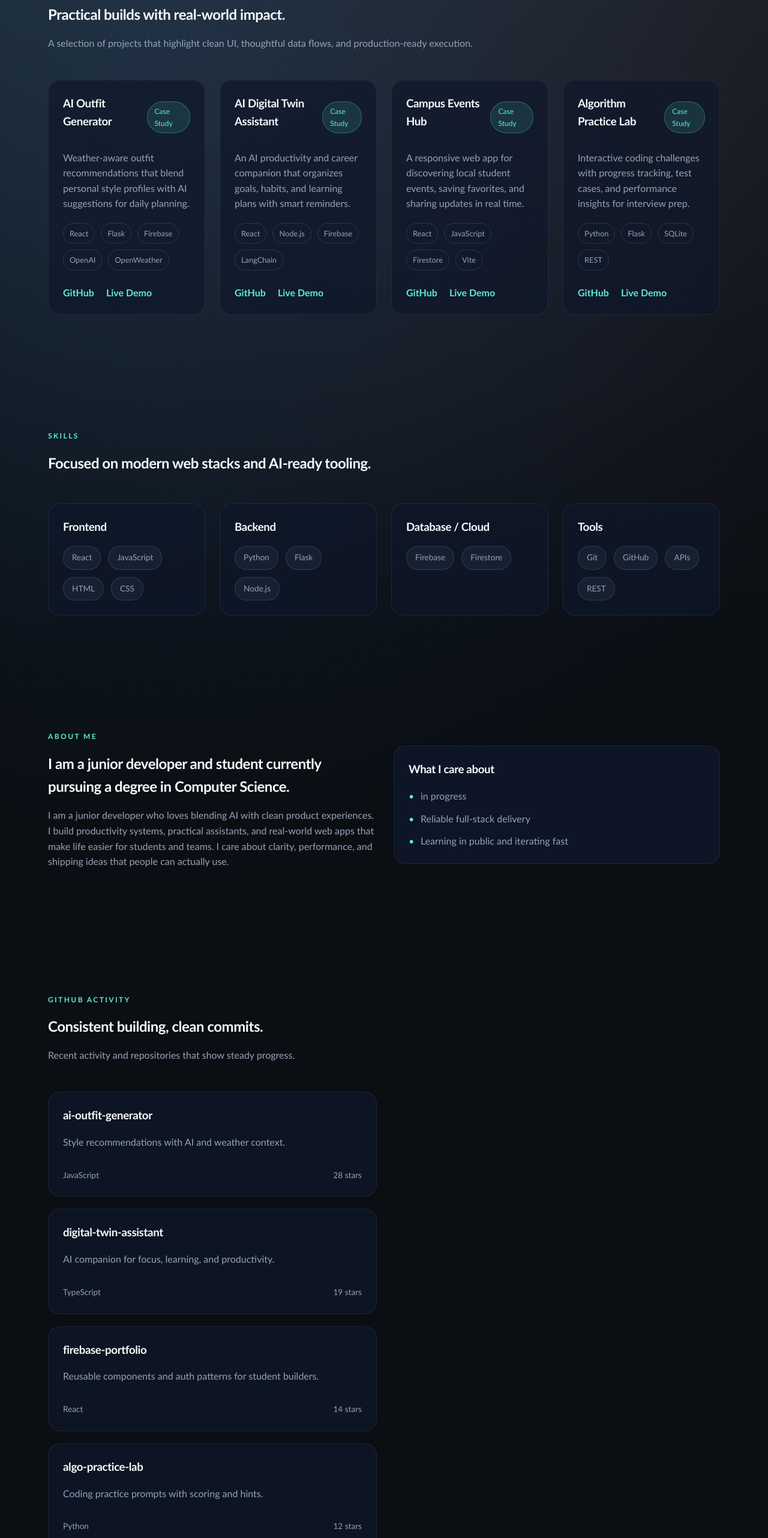
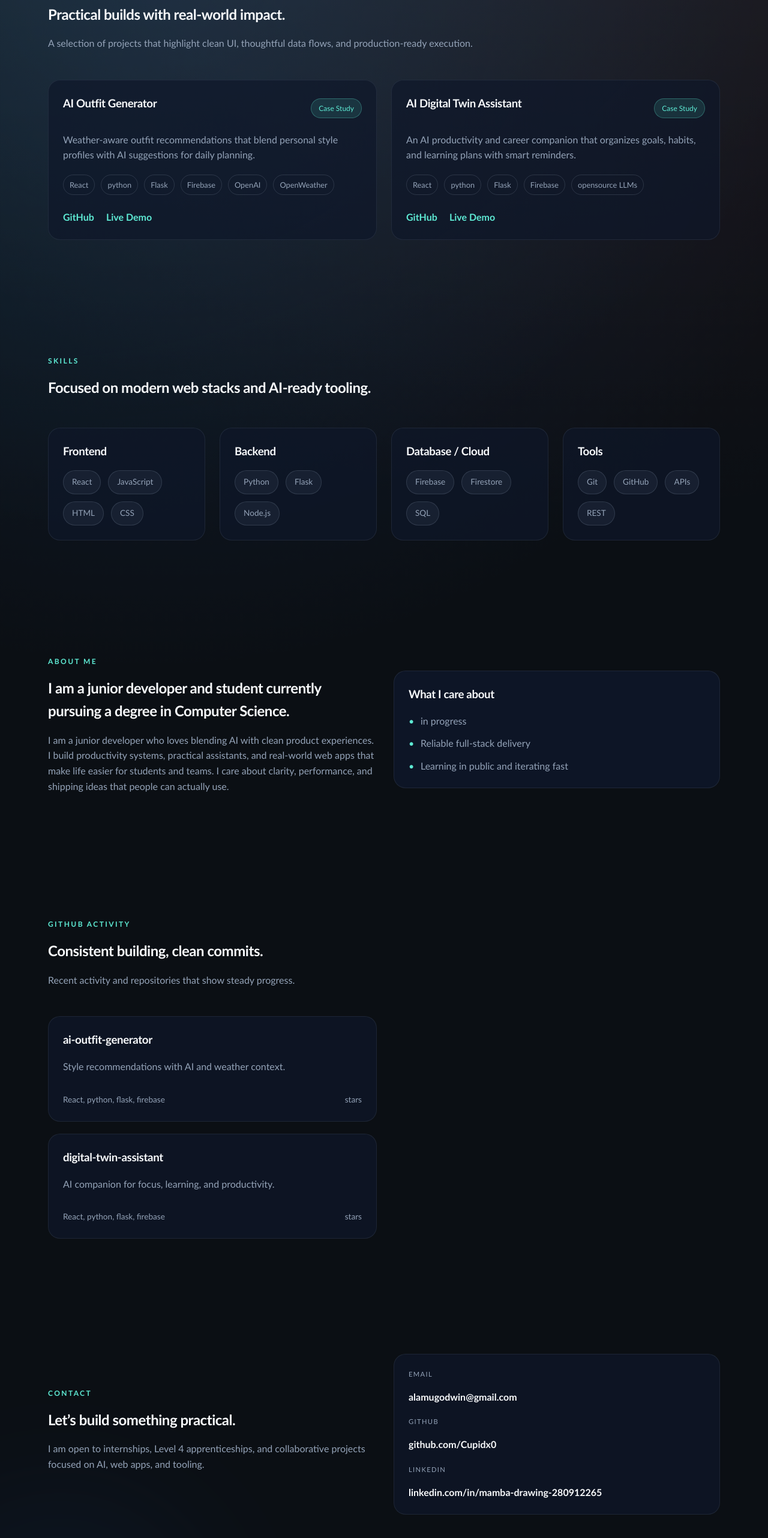
Before and after one commit to Cupidx0/porfolio2, a React (Vite) app in the folder porfolio/: page / in a window 1280 px wide. Shown: the part 800-3364 px from the top of the page at 60% size. Built offline with nearby package versions, Linux system fonts and the light colour scheme.

Commit message:
refactor: update project stack and remove unused entries in portfolio

```diff
--- a/porfolio/src/pages/portfoliopage.jsx
+++ b/porfolio/src/pages/portfoliopage.jsx
@@ -5,7 +5,7 @@ function PortfolioPage() {
             title: 'AI Outfit Generator',
             description:
             'Weather-aware outfit recommendations that blend personal style profiles with AI suggestions for daily planning.',
-            stack: ['React', 'Flask', 'Firebase', 'OpenAI', 'OpenWeather'],
+            stack: ['React','python','Flask', 'Firebase', 'OpenAI', 'OpenWeather'],
             github: 'https://github.com/Cupidx0',
             demo: 'https://example.com',
         },
@@ -13,23 +13,7 @@ function PortfolioPage() {
             title: 'AI Digital Twin Assistant',
             description:
             'An AI productivity and career companion that organizes goals, habits, and learning plans with smart reminders.',
-            stack: ['React', 'Node.js', 'Firebase', 'LangChain'],
-            github: 'https://github.com/Cupidx0',
-            demo: 'https://example.com',
-        },
-        {
-            title: 'Campus Events Hub',
-            description:
-            'A responsive web app for discovering local student events, saving favorites, and sharing updates in real time.',
-            stack: ['React', 'JavaScript', 'Firestore', 'Vite'],
-            github: 'https://github.com/Cupidx0',
-            demo: 'https://example.com',
-        },
-        {
-            title: 'Algorithm Practice Lab',
-            description:
-            'Interactive coding challenges with progress tracking, test cases, and performance insights for interview prep.',
-            stack: ['Python', 'Flask', 'SQLite', 'REST'],
+            stack: ['React', 'python', 'Flask', 'Firebase', 'opensource LLMs'],
             github: 'https://github.com/Cupidx0',
             demo: 'https://example.com',
         },
@@ -46,7 +30,7 @@ function PortfolioPage() {
         },
         {
             title: 'Database / Cloud',
-            items: ['Firebase', 'Firestore'],
+            items: ['Firebase', 'Firestore', 'SQL'],
         },
         {
             title: 'Tools',
@@ -60,26 +44,12 @@ function PortfolioPage() {
         {
             name: 'ai-outfit-generator',
             description: 'Style recommendations with AI and weather context.',
-            language: 'JavaScript',
-            stars: '28',
+            language: 'React, python, flask, firebase',
         },
         {
             name: 'digital-twin-assistant',
             description: 'AI companion for focus, learning, and productivity.',
-            language: 'TypeScript',
-            stars: '19',
-        },
-        {
-            name: 'firebase-portfolio',
-            description: 'Reusable components and auth patterns for student builders.',
-            language: 'React',
-            stars: '14',
-        },
-        {
-            name: 'algo-practice-lab',
-            description: 'Coding practice prompts with scoring and hints.',
-            language: 'Python',
-            stars: '12',
+            language: 'React, python, flask, firebase',
         },
         ]
         const newDate = new Date().getFullYear()
```
